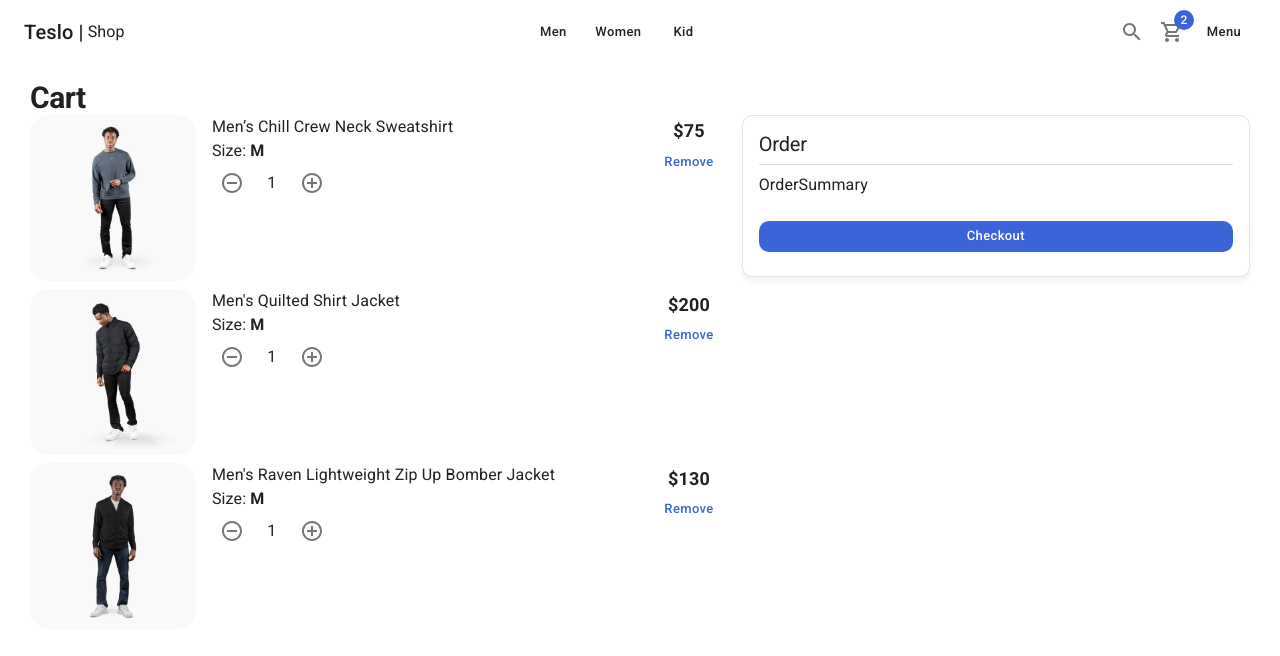
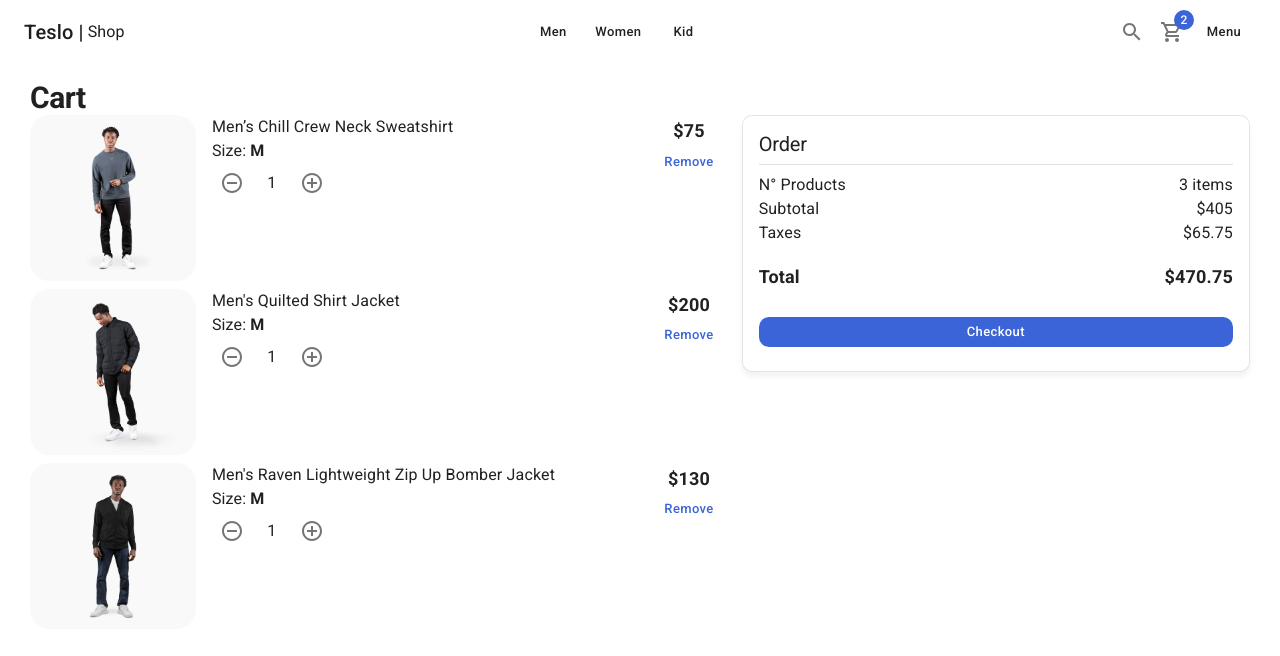
Before and after one commit to eacz/shop-nextjs, a Next.js app: page /cart in a window 1280 px wide. Shown: the top 656 px of the page. Built offline with nearby package versions, Linux system fonts and the light colour scheme.

Commit message:
add OrderSummary component and little upgrade on CartList

```diff
--- a/src/components/cart/CartList.tsx
+++ b/src/components/cart/CartList.tsx
@@ -1,12 +1,15 @@
 import NextLink from 'next/link'
 import { Box, Button, CardActionArea, CardMedia, Grid, Link, Typography } from '@mui/material'
 import { initialData } from '../../database/products'
-import { borderRadius } from '@mui/system'
 import { ItemCounter } from '../ui'
 
 const productsInCart = [initialData.products[0], initialData.products[1], initialData.products[2]]
 
-const CartList = () => {
+interface Props {
+  editable?: boolean
+}
+
+const CartList = ({ editable = false }: Props) => {
   return (
     <>
       {productsInCart.map((product) => (
@@ -31,16 +34,16 @@ const CartList = () => {
               <Typography variant='body1'>
                 Size: <strong>M</strong>
               </Typography>
-              {/* Conditional */}
-              <ItemCounter />
+              {editable ? <ItemCounter /> : <Typography variant='h4'>3 Items</Typography>}
             </Box>
           </Grid>
           <Grid item xs={2} display='flex' alignItems='center' flexDirection='column'>
             <Typography variant='subtitle1'>${product.price}</Typography>
-            {/* Editable */}
-            <Button variant='text' color='secondary'>
-              Remove
-            </Button>
+            {editable && (
+              <Button variant='text' color='secondary'>
+                Remove
+              </Button>
+            )}
           </Grid>
         </Grid>
       ))}
--- a/src/components/cart/OrderSummary.tsx
+++ b/src/components/cart/OrderSummary.tsx
@@ -1,5 +1,36 @@
+import { Divider, Grid, Typography } from '@mui/material'
+
 const OrderSummary = () => {
-  return <div>OrderSummary</div>
+  return (
+    <Grid container>
+      <Grid item xs={6}>
+        <Typography>N° Products</Typography>
+      </Grid>
+      <Grid item xs={6} display='flex' justifyContent='end'>
+        <Typography>3 items</Typography>
+      </Grid>
+
+      <Grid item xs={6}>
+        <Typography>Subtotal</Typography>
+      </Grid>
+      <Grid item xs={6} display='flex' justifyContent='end'>
+        <Typography>$405</Typography>
+      </Grid>
+
+      <Grid item xs={6}>
+        <Typography>Taxes</Typography>
+      </Grid>
+      <Grid item xs={6} display='flex' justifyContent='end'>
+        <Typography>$65.75</Typography>
+      </Grid>
+      <Grid item sx={{ mt: 2 }} xs={6}>
+        <Typography variant='subtitle1'>Total</Typography>
+      </Grid>
+      <Grid item sx={{ mt: 2 }}  xs={6} display='flex' justifyContent='end'>
+        <Typography variant='subtitle1'>$470.75</Typography>
+      </Grid>
+    </Grid>
+  )
 }
 
 export default OrderSummary
--- a/src/pages/cart/index.tsx
+++ b/src/pages/cart/index.tsx
@@ -11,7 +11,7 @@ const CartPage = () => {
       </Typography>
       <Grid container>
         <Grid item xs={12} sm={7}>
-          <CartList />
+          <CartList editable/>
         </Grid>
         <Grid item xs={12} sm={5}>
           <Card className='summary-card'>
```
